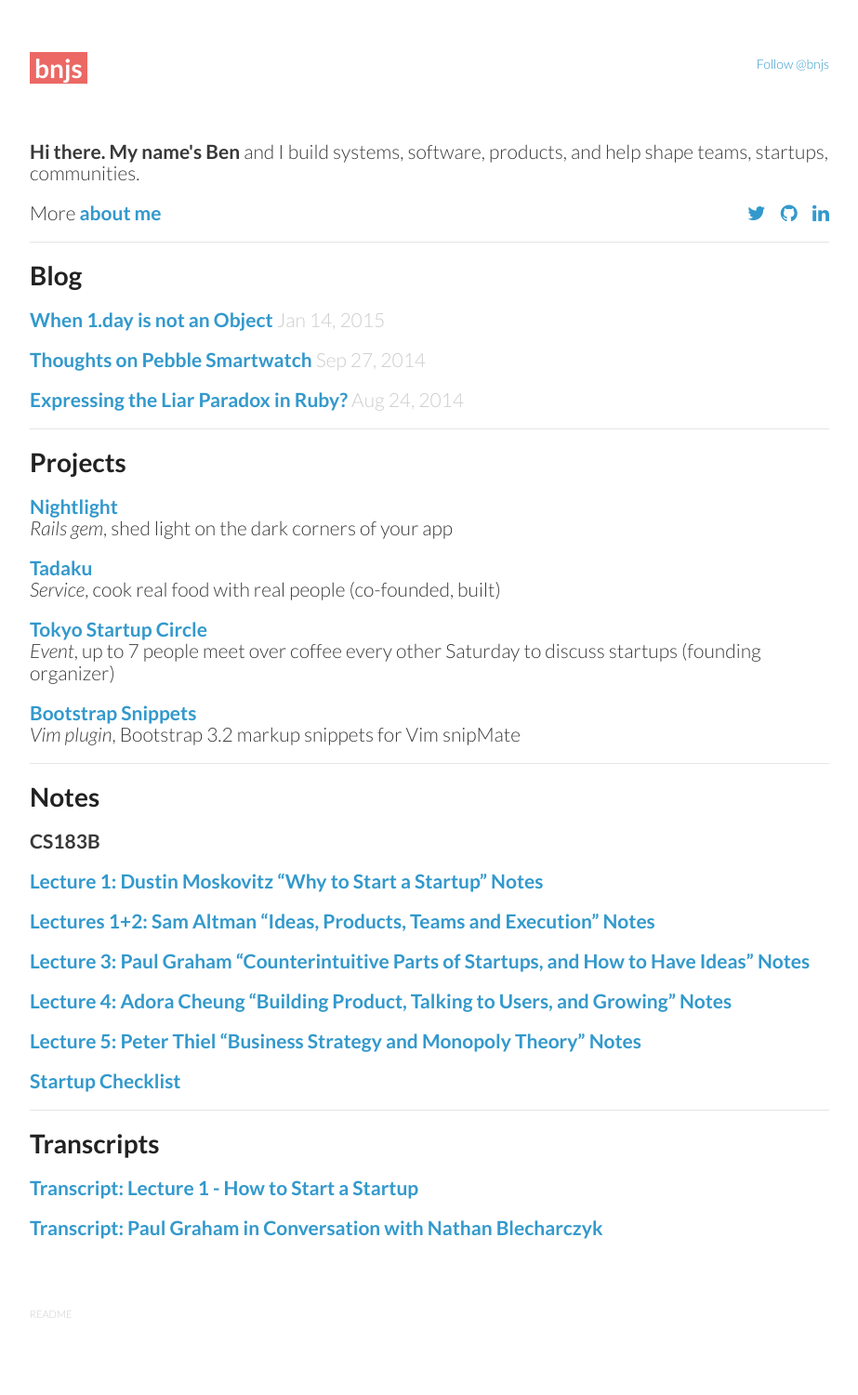
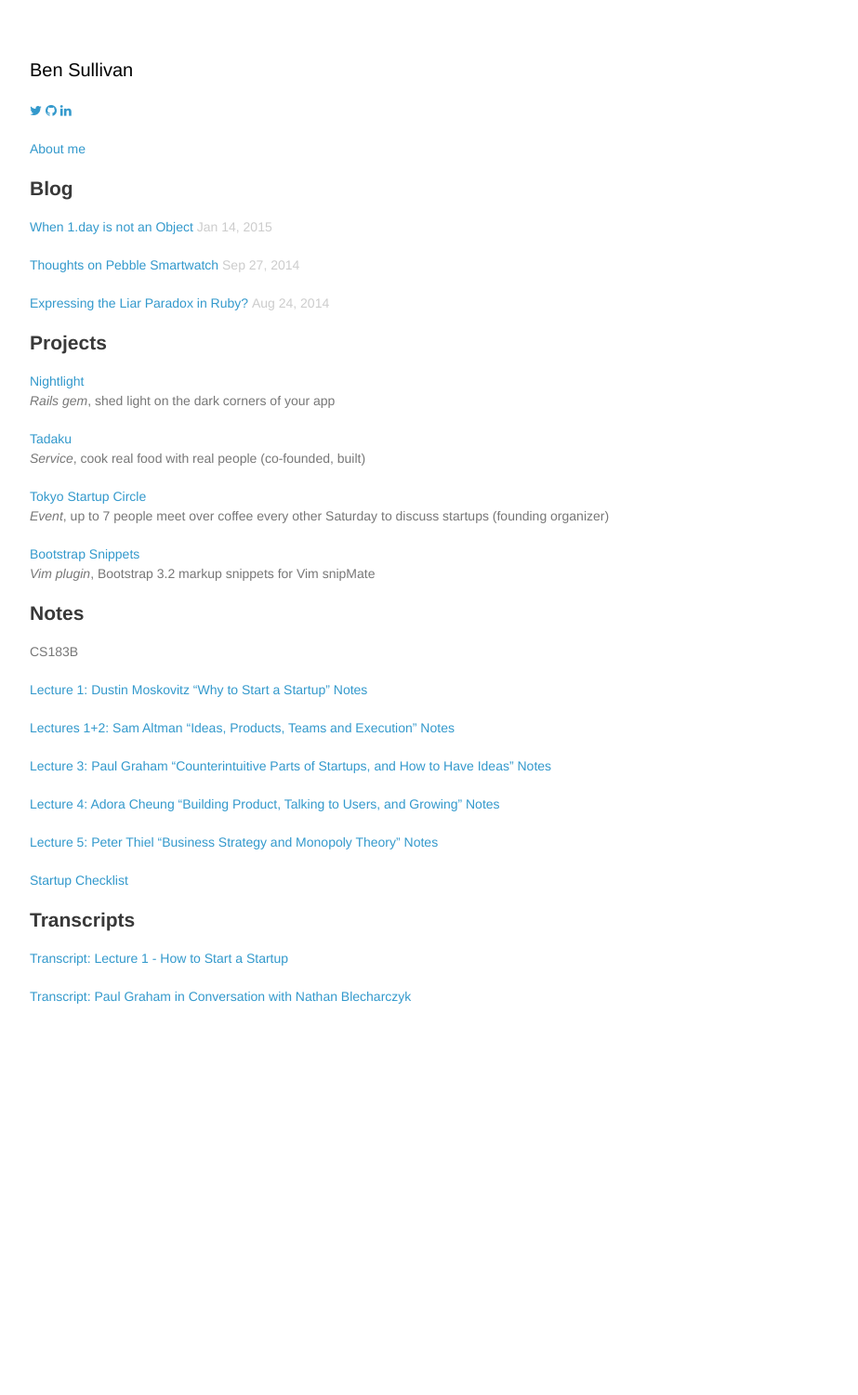
Before and after one commit to bnjs/bnjs.github.io, a Jekyll site: the page built from index.md, in a window 1280 px wide. Shown: the whole page at 93% size, without its empty margins (178-1101 px from the left). Built offline with Jekyll 4.4.1, drawn with Linux system fonts in a browser that asks for light colours; nearby versions of some CDN libraries; comment, search, counter and statistics services are not loaded; after the commit the page ends 1211 px from its top, so only the background shows below that.

Commit message:
Make it plain

```diff
--- a/_layouts/default.html
+++ b/_layouts/default.html
@@ -43,10 +43,7 @@
 
     <div class="wrapper">
       <header>
-        {% include follow_button.html %}
-        <h1><a href="/" style="font-weight:bold;color:#fff;background-color:#EB6864;padding:0 5px">bnjs</a></h1>
-        <br/>
-        <br/>
+        <h1><a href="/" style="font-weight:normal;font-size:20px;color:#000">Ben Sullivan</a></h1>
 
         {% if site.base_url == 'http://localhost:4000false' %}
         <h2><a href="/modus-operandi">Modus Operandi</a></h2>
@@ -74,7 +71,6 @@
       </section>
 
       <footer>
-        <p><small><a href="/README.md" style="color:#ccc;">README</a></small></p>
       </footer>
     </div>
     <script src="/javascripts/scale.fix.js"></script>
--- a/index.md
+++ b/index.md
@@ -1,35 +1,24 @@
 ---
 layout: default
-title: Benjamin Sullivan
+title: Ben Sullivan
 ---
 
-<h2>Hi there. My name's Ben <span class="lowkey">and I build systems, software, products, and help shape teams, startups, communities.</span></h2>
-<h2 class="lowkey">
-More <a href="/about-me">about me</a>
-<div style="float:right;">
 <a href="https://twitter.com/bnjs"><i class="fa fa-twitter"></i></a>
-&nbsp;&nbsp;
 <a href="https://github.com/bonsaiben"><i class="fa fa-github"></i></a>
-&nbsp;&nbsp;
 <a href="https://www.linkedin.com/in/bnjsu"><i class="fa fa-linkedin"></i></a>
-</div>
-</h2>
 
-<h2>
-</h2>
+<a href="/about-me">About me</a>
 
----
-
-# Blog
+## Blog
 
 {% for post in site.posts %}
 {% if post.path contains "_drafts" %}
 {% else %}
-## [{{ post.title }}]({{ post.url }}) <span class="lowkey" style="color:#ccc;white-space:nowrap">{{ post.date | date: "%h %d, %Y" }}</span>
+[{{ post.title }}]({{ post.url }}) <span class="lowkey" style="color:#ccc;white-space:nowrap">{{ post.date | date: "%h %d, %Y" }}</span>
 {% endif %}
 {% endfor %}
 
-## [Expressing the Liar Paradox in Ruby?](/expressing-the-liar-paradox-in-ruby) <span class="lowkey" style="color:#ccc;white-space:nowrap">Aug 24, 2014</span>
+[Expressing the Liar Paradox in Ruby?](/expressing-the-liar-paradox-in-ruby) <span class="lowkey" style="color:#ccc;white-space:nowrap">Aug 24, 2014</span>
 
 {% if site.base_url == 'http://localhost:4000' %}
 {% for post in site.posts %}
@@ -40,55 +29,44 @@
 {% endfor %}
 {% endif %}
 
----
 
-# Projects
+## Projects
 
-<h2>
-  <a href="https://github.com/bonsaiben/nightlight" target="_blank">Nightlight</a>
-  <br/>
-  <span class="lowkey"><em>Rails gem</em>, shed light on the dark corners of your app</span>
-</h2>
+<a href="https://github.com/bonsaiben/nightlight" target="_blank">Nightlight</a>
+<br/>
+<span class="lowkey"><em>Rails gem</em>, shed light on the dark corners of your app</span>
 
-<h2>
-  <a href="https://www.tadaku.com" target="_blank">Tadaku</a>
-  <br/>
-  <span class="lowkey"><em>Service</em>, cook real food with real people (co-founded, built)</span>
-</h2>
+<a href="https://www.tadaku.com" target="_blank">Tadaku</a>
+<br/>
+<span class="lowkey"><em>Service</em>, cook real food with real people (co-founded, built)</span>
 
-<h2>
-  <a href="http://www.meetup.com/tokyo-startup-circle/" target="_blank">Tokyo Startup Circle</a>
-  <br/>
-  <span class="lowkey"><em>Event</em>, up to 7 people meet over coffee every other Saturday to discuss startups (founding organizer)</span>
-</h2>
+<a href="http://www.meetup.com/tokyo-startup-circle/" target="_blank">Tokyo Startup Circle</a>
+<br/>
+<span class="lowkey"><em>Event</em>, up to 7 people meet over coffee every other Saturday to discuss startups (founding organizer)</span>
 
-<h2>
-  <a href="https://github.com/bonsaiben/bootstrap-snippets" target="_blank">Bootstrap Snippets</a>
-  <br/>
-  <span class="lowkey"><em>Vim plugin</em>, Bootstrap 3.2 markup snippets for Vim snipMate</span>
-</h2>
----
+<a href="https://github.com/bonsaiben/bootstrap-snippets" target="_blank">Bootstrap Snippets</a>
+<br/>
+<span class="lowkey"><em>Vim plugin</em>, Bootstrap 3.2 markup snippets for Vim snipMate</span>
 
-# Notes
+## Notes
 
-## CS183B
+CS183B
 
-## [Lecture 1: Dustin Moskovitz "Why to Start a Startup" Notes](/notes/cs183b-lecture-1-dustin-moskovitz-why-to-start-a-startup/)
+[Lecture 1: Dustin Moskovitz "Why to Start a Startup" Notes](/notes/cs183b-lecture-1-dustin-moskovitz-why-to-start-a-startup/)
 
-## [Lectures 1+2: Sam Altman "Ideas, Products, Teams and Execution" Notes](/notes/sam-altman-ideas-products-teams-and-execution-highlights/)
+[Lectures 1+2: Sam Altman "Ideas, Products, Teams and Execution" Notes](/notes/sam-altman-ideas-products-teams-and-execution-highlights/)
 
-## [Lecture 3: Paul Graham "Counterintuitive Parts of Startups, and How to Have Ideas" Notes](/notes/cs183b-lecture-3-paul-graham-counterintuitive-parts-of-startups-and-how-to-have-ideas/)
+[Lecture 3: Paul Graham "Counterintuitive Parts of Startups, and How to Have Ideas" Notes](/notes/cs183b-lecture-3-paul-graham-counterintuitive-parts-of-startups-and-how-to-have-ideas/)
 
-## [Lecture 4: Adora Cheung "Building Product, Talking to Users, and Growing" Notes](/notes/cs183b-lecture-4-adora-cheung-building-product-talking-to-users-and-growing/)
+[Lecture 4: Adora Cheung "Building Product, Talking to Users, and Growing" Notes](/notes/cs183b-lecture-4-adora-cheung-building-product-talking-to-users-and-growing/)
 
-## [Lecture 5: Peter Thiel "Business Strategy and Monopoly Theory" Notes](/notes/cs183b-lecture-5-peter-thiel-business-strategy-and-monopoly-theory/)
+[Lecture 5: Peter Thiel "Business Strategy and Monopoly Theory" Notes](/notes/cs183b-lecture-5-peter-thiel-business-strategy-and-monopoly-theory/)
 
-## [Startup Checklist](/notes/startup-checklist/)
+[Startup Checklist](/notes/startup-checklist/)
 
----
 
-# Transcripts
+## Transcripts
 
-## [Transcript: Lecture 1 - How to Start a Startup](/2014/09/25/transcript-lecture-1-how-to-start-a-startup/)
+[Transcript: Lecture 1 - How to Start a Startup](/2014/09/25/transcript-lecture-1-how-to-start-a-startup/)
 
-## [Transcript: Paul Graham in Conversation with Nathan Blecharczyk](/transcript-paul-graham-in-conversation-with-nathan-blecharczyk)
+[Transcript: Paul Graham in Conversation with Nathan Blecharczyk](/transcript-paul-graham-in-conversation-with-nathan-blecharczyk)
--- a/stylesheets/styles.css
+++ b/stylesheets/styles.css
@@ -1,10 +1,8 @@
 /* THEME STYLES */
-
-@import url(https://fonts.googleapis.com/css?family=Lato:300italic,700italic,300,700);
 
 body {
   padding:50px;
-  font:14px/1.5 Lato, "Helvetica Neue", Helvetica, Arial, sans-serif;
+  font:14px/1.5 "Helvetica Neue", Helvetica, Arial, sans-serif;
   color:#777;
   font-weight:300;
 }
```
Also changed, not shown: pages/about-me.md (+18 -34 lines), favicon.ico (deleted).
